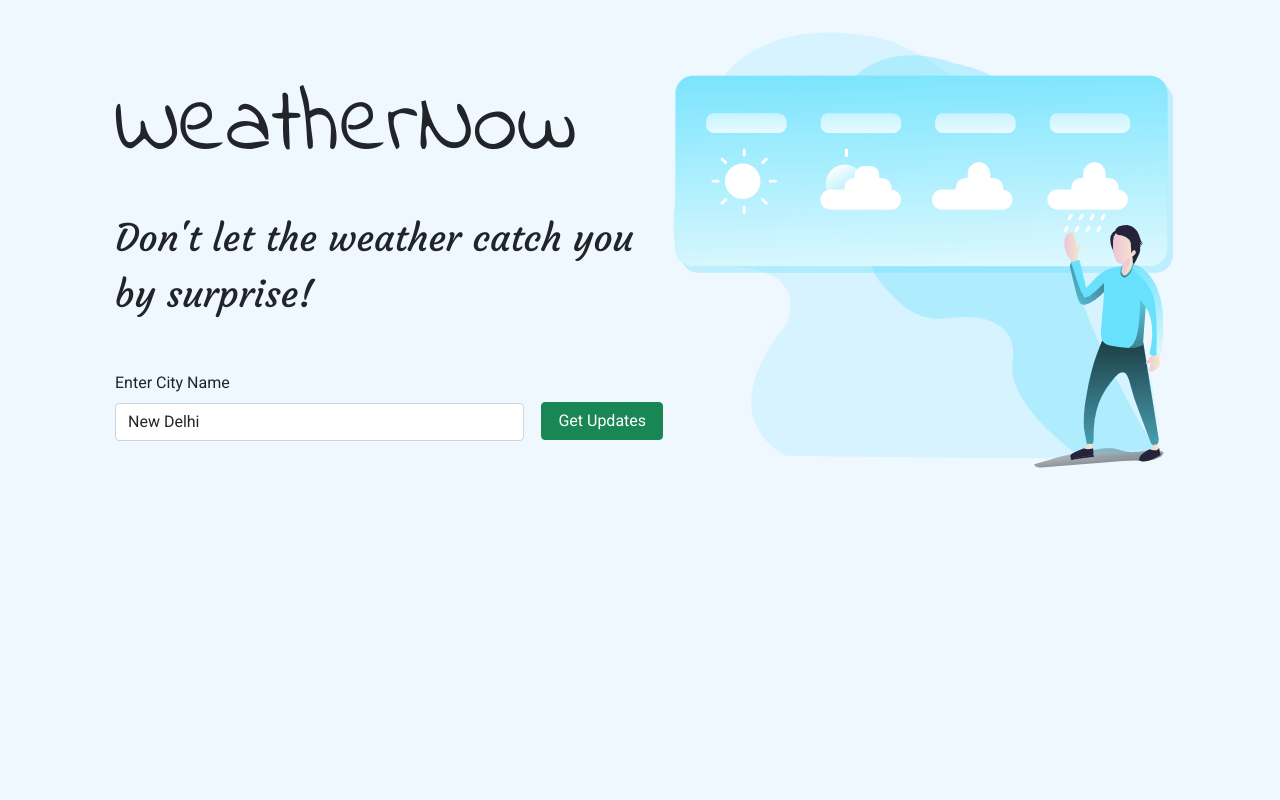
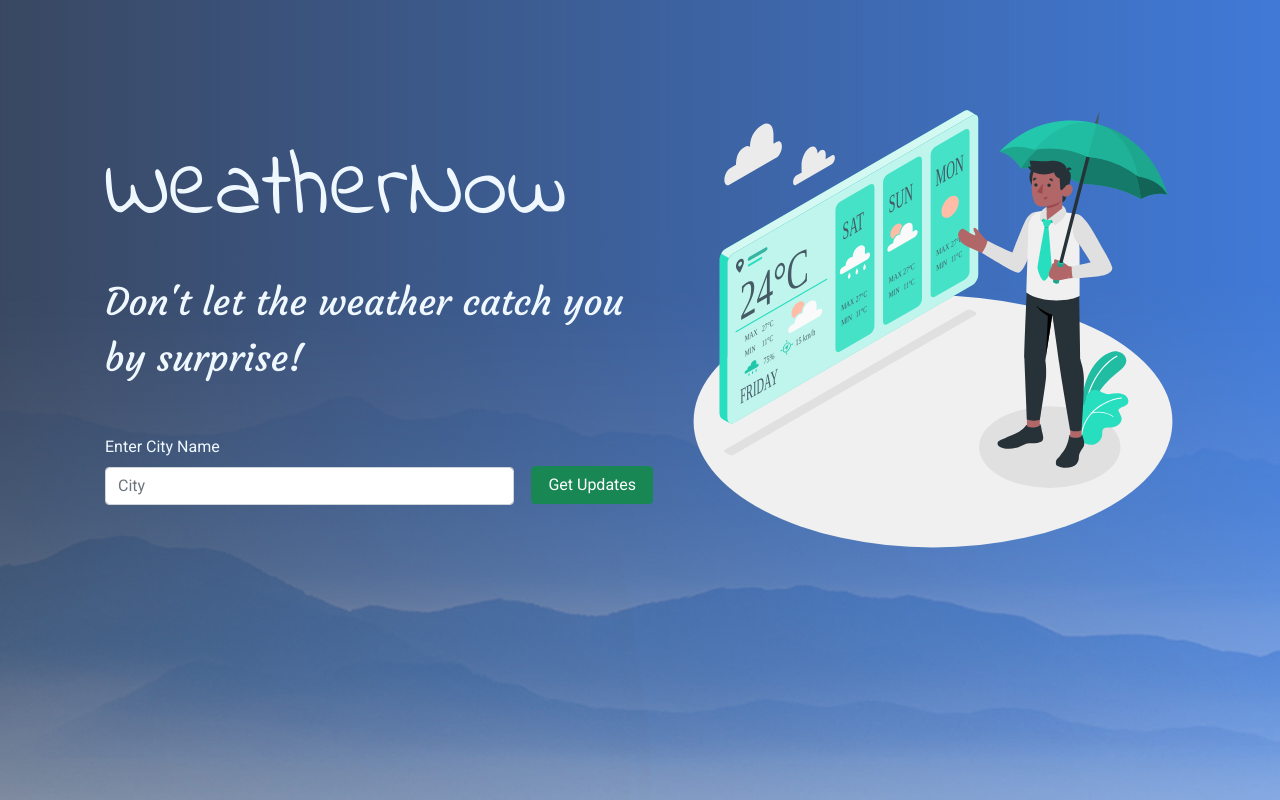
Before and after one commit to Lawful2002/WeatherNow, a plain HTML site: page index.html in a window 1280 px wide. Drawn offline with nearby package versions, Linux system fonts and the light colour scheme.

Commit message:
Finalised Design

```diff
--- a/app.css
+++ b/app.css
@@ -1,13 +1,19 @@
+html {
+  scroll-behavior: smooth;
+}
+
 body {
   font-family: "Roboto", sans-serif;
-  background: aliceblue;
+  background: url("./assests/Portrait.jpg") no-repeat center center fixed;
+  color: aliceblue;
 }
 
 .img {
-  background-image: url("./assests/Weather_Monochromatic.png");
+  background-image: url("./assests/1.svg");
   background-repeat: no-repeat;
   height: 500px;
   width: 500px;
+  margin-left: 20px;
 }
 
 .motto {
@@ -24,24 +30,22 @@ body {
   margin-top: 30px;
 }
 
-/* data */
-
 .outer {
   margin-top: 100px;
   border-radius: 50px;
-  background: #5433ff; /* fallback for old browsers */
+  background: #5433ff;
   background: -webkit-linear-gradient(
     to left,
     #a5fecb,
     #20bdff,
     #5433ff
-  ); /* Chrome 10-25, Safari 5.1-6 */
+  );
   background: linear-gradient(
     to left,
     #a5fecb,
     #20bdff,
     #5433ff
-  ); /* W3C, IE 10+/ Edge, Firefox 16+, Chrome 26+, Opera 12+, Safari 7+ */
+  );
 
   margin-bottom: 20px;
   padding: 20px 0;
@@ -87,3 +91,12 @@ body {
 .btn-close{
   margin-right: 20px;
 }
+
+
+@media screen and (max-width: 540px) {
+
+  .img{
+    display: none;
+  }
+
+}
--- a/app.js
+++ b/app.js
@@ -11,7 +11,7 @@ form.addEventListener("submit", (e) => {
     )
     .then(function (response) {
       console.log(response);
-      create(testData);
+      create(response);
     })
     .catch(function (error) {
       outputError();
@@ -169,6 +169,8 @@ function create(data) {
   outer.append(otherContainer);
 
   container.prepend(outer);
+
+  ScrollToTarget(outer);
 }
 
 //error
@@ -228,7 +230,10 @@ const testData = {
 
 // create(testData);
 
-
+function ScrollToTarget(target)
+{
+     target.scrollIntoView(true, {behaviour: "smooth"});
+}
 
 
 // api.openweathermap.org/data/2.5/weather?q={city name}&appid={API key}
--- a/index.html
+++ b/index.html
@@ -1,73 +1,110 @@
 <!DOCTYPE html>
 <html lang="en">
   <head>
-    <meta charset="UTF-8">
-    <meta http-equiv="X-UA-Compatible" content="IE=edge">
-    <meta name="viewport" content="width=device-width, initial-scale=1.0">
+    <meta charset="UTF-8" />
+    <meta http-equiv="X-UA-Compatible" content="IE=edge" />
+    <meta name="viewport" content="width=device-width, initial-scale=1.0" />
     <title>WeatherNow - Check Weather Online</title>
 
     <!-- ui frameworks -->
 
-    <link href="https://cdn.jsdelivr.net/npm/bootstrap@5.0.2/dist/css/bootstrap.min.css" rel="stylesheet" integrity="sha384-EVSTQN3/azprG1Anm3QDgpJLIm9Nao0Yz1ztcQTwFspd3yD65VohhpuuCOmLASjC" crossorigin="anonymous">
-    <link href="https://unpkg.com/aos@2.3.1/dist/aos.css" rel="stylesheet">
+    <link
+      href="https://cdn.jsdelivr.net/npm/bootstrap@5.0.2/dist/css/bootstrap.min.css"
+      rel="stylesheet"
+      integrity="sha384-EVSTQN3/azprG1Anm3QDgpJLIm9Nao0Yz1ztcQTwFspd3yD65VohhpuuCOmLASjC"
+      crossorigin="anonymous"
+    />
+    <link href="https://unpkg.com/aos@2.3.1/dist/aos.css" rel="stylesheet" />
 
     <!-- local files -->
 
-    <link rel="stylesheet" href="app.css">
+    <link rel="stylesheet" href="app.css" />
 
     <!-- fonts -->
 
-    <link rel="preconnect" href="https://fonts.googleapis.com">
-    <link rel="preconnect" href="https://fonts.gstatic.com" crossorigin>
-    <link href="https://fonts.googleapis.com/css2?family=Josefin+Sans:wght@400;700&family=Mali&family=Roboto:wght@400;700;900&display=swap" rel="stylesheet">
-    <link href="https://fonts.googleapis.com/css2?family=Indie+Flower&display=swap" rel="stylesheet">
-    <link href="https://fonts.googleapis.com/css2?family=Courgette&display=swap" rel="stylesheet">
-
+    <link rel="preconnect" href="https://fonts.googleapis.com" />
+    <link rel="preconnect" href="https://fonts.gstatic.com" crossorigin />
+    <link
+      href="https://fonts.googleapis.com/css2?family=Josefin+Sans:wght@400;700&family=Mali&family=Roboto:wght@400;700;900&display=swap"
+      rel="stylesheet"
+    />
+    <link
+      href="https://fonts.googleapis.com/css2?family=Indie+Flower&display=swap"
+      rel="stylesheet"
+    />
+    <link
+      href="https://fonts.googleapis.com/css2?family=Courgette&display=swap"
+      rel="stylesheet"
+    />
   </head>
   <body>
 
     <div class="container-lg intro">
+      <div class="row align-items-center mt-5 justify-content-center g-3">
+        <div class="col-lg-6">
+          <div
+            class="motto mb-3"
+            data-aos="fade-right"
+            data-aos-duration="1000"
+          >
+            WeatherNow
+          </div>
 
-        <div class="row align-items-center justify-content-center g-3">
-            <div class="col-lg-6">
-                <div class="motto mb-3" data-aos="fade-right" data-aos-duration="1000">WeatherNow</div>
+          <div
+            class="col-lg-12 text mb-5"
+            data-aos="fade-right"
+            data-aos-duration="1000"
+          >
+            Don't let the weather catch you by surprise!
+          </div>
 
-                <div class="col-lg-12 text mb-5" data-aos="fade-right" data-aos-duration="1000">Don't let the weather catch you by surprise!</div>
-
-                <form class="row align-items-center gx-3" data-aos="fade-up-right" data-aos-duration="1200">
+          <form
+            class="row align-items-center gx-3"
+            data-aos="fade-up-right"
+            data-aos-duration="1200"
+          >
             <div class="col-lg-9">
               <label for="city" class="form-label">Enter City Name</label>
-                        <input type="search" name="city" class="form-control" id="city" placeholder="City" value="New Delhi" required>
+              <input
+                type="search"
+                name="city"
+                class="form-control"
+                id="city"
+                placeholder="City"
+                required
+              />
             </div>
 
             <div class="col-lg-3 text-center">
-                        <button class="btn btn-success px-3 text-center search" type="submit">Get Updates</button>
+              <button
+                class="btn btn-success px-3 text-center search"
+                type="submit"
+              >
+                Get Updates
+              </button>
             </div>
-
           </form>
-
-
         </div>
-            <div class="col-lg-5 img" data-aos="fade-left" data-aos-duration="1000"></div>
-
-
-
+        <div
+          class="col-lg-5 img"
+          data-aos="fade-left"
+          data-aos-duration="1000"
+        ></div>
       </div>
-
-
-
     </div>
 
     <div class="container weather"></div>
 
-
     <script src="https://cdn.jsdelivr.net/npm/axios/dist/axios.min.js"></script>
-    <script src="https://cdn.jsdelivr.net/npm/bootstrap@5.0.2/dist/js/bootstrap.bundle.min.js" integrity="sha384-MrcW6ZMFYlzcLA8Nl+NtUVF0sA7MsXsP1UyJoMp4YLEuNSfAP+JcXn/tWtIaxVXM" crossorigin="anonymous"></script>
+    <script
+      src="https://cdn.jsdelivr.net/npm/bootstrap@5.0.2/dist/js/bootstrap.bundle.min.js"
+      integrity="sha384-MrcW6ZMFYlzcLA8Nl+NtUVF0sA7MsXsP1UyJoMp4YLEuNSfAP+JcXn/tWtIaxVXM"
+      crossorigin="anonymous"
+    ></script>
     <script src="https://unpkg.com/aos@2.3.1/dist/aos.js"></script>
     <script src="app.js"></script>
     <script>
       AOS.init();
     </script>
-
   </body>
 </html>
```
Also changed, not shown: assests/1.svg (added), assests/Portrait.jpg (added), assests/Weather_Monochromatic.png (deleted), assests/undraw_Weather_app_re_kcb1.svg (deleted). Lines whose indentation alone changed are shown as unchanged.
